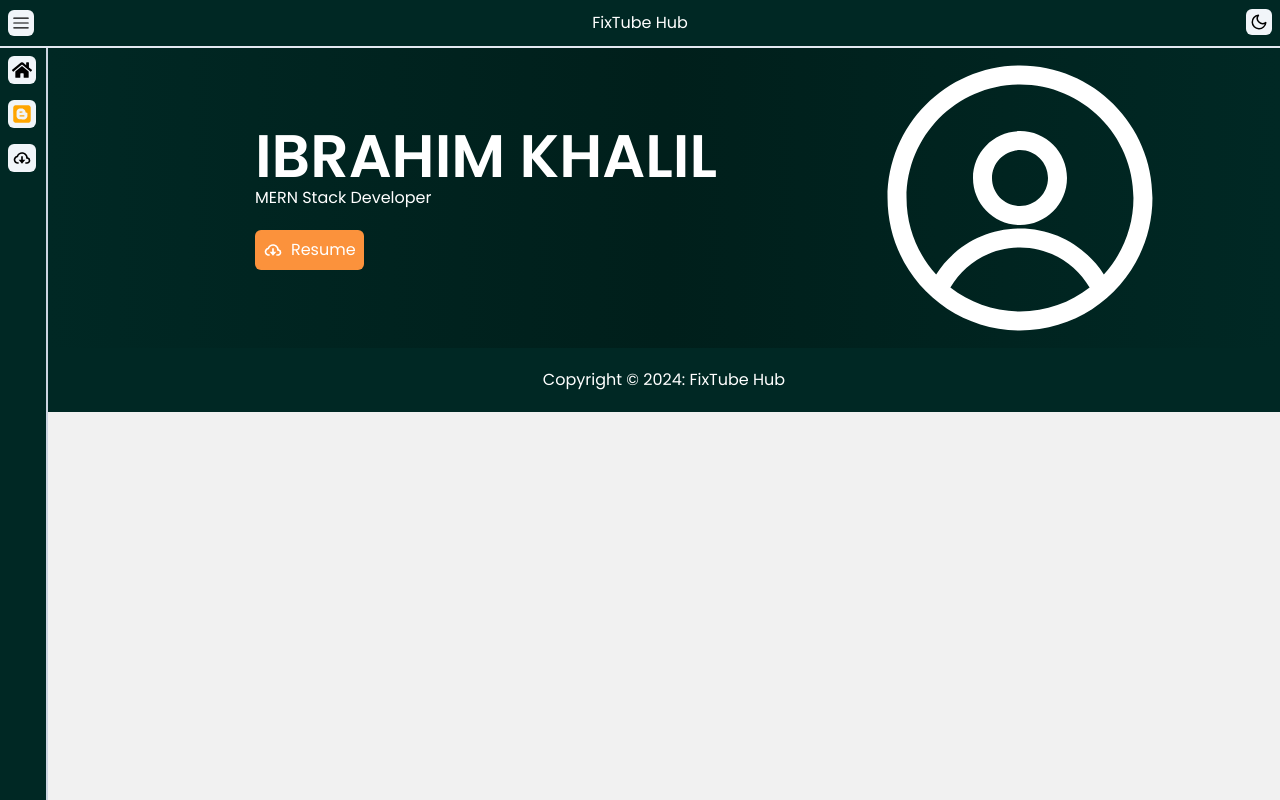
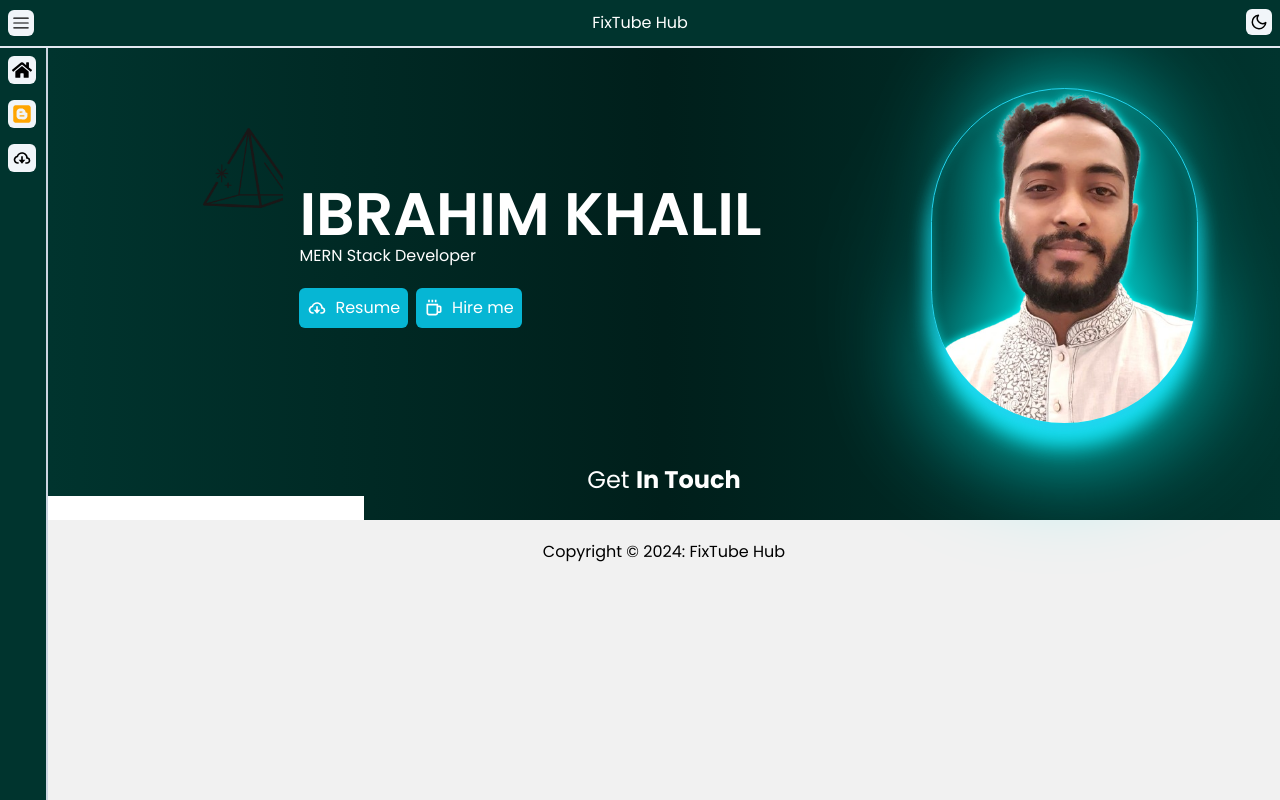
Before and after one commit to ibrahimk4111/ibrahim-khalil, a React (Vite) app: page / in a window 1280 px wide. Built offline with nearby package versions, Linux system fonts and the light colour scheme.

Commit message:
hero complete

```diff
--- a/src/App.css
+++ b/src/App.css
@@ -6,7 +6,7 @@
 }
 
 :root{
-    --darkModeBgColor: #002824;
+    --darkModeBgColor: #00342e;
     /* --darkModeBgColor: ; */
 }
 
--- a/src/components/Blogs/BlogComponents/BlogPosts.tsx
+++ b/src/components/Blogs/BlogComponents/BlogPosts.tsx
@@ -1,5 +1,5 @@
 import { BiSolidCommentDetail } from "react-icons/bi";
-import { FaThumbsUp } from "react-icons/fa";
+import { CiCalendarDate } from "react-icons/ci";
 
 interface propsType {
   post: {
@@ -16,7 +16,7 @@ const BlogPosts = ({ post }: propsType) => {
   return (
     <>
       <div className=" bg-white dark:bg-[#082f2b] rounded-md">
-        <div className=" h-52 lg:h-36 overflow-hidden rounded-t-md flex justify-center items-center ">
+        <div className=" h-52 lg:h-48 overflow-hidden rounded-t-md flex justify-center items-center ">
           <img
             src={post.img}
             alt=".."
@@ -24,9 +24,9 @@ const BlogPosts = ({ post }: propsType) => {
             className=" h-auto w-auto "
           />
         </div>
-        <div className="flex flex-col justify-between gap-1 p-3 ">
+        <div className="flex flex-col justify-between gap-3 p-3 ">
           <header>
-            <h1 className=" cursor-pointer text-base font-semibold underline underline-offset-4 hover:text-orange-500 ">
+            <h1 className=" cursor-pointer text-base font-medium underline underline-offset-4 hover:text-cyan-500 dark:text-white ">
               {post.blogHeader}
             </h1>
           </header>
@@ -38,18 +38,16 @@ const BlogPosts = ({ post }: propsType) => {
             </div>
           </main>
           <footer className=" flex justify-between items-center ">
-            <div className=" flex items-center gap-2 ">
-              <button className=" flex items-center gap-1 text-sm ">
-                <FaThumbsUp fill="green" size={20} />
-                <span className=" text-sm ">{post.likes}</span>
-              </button>
+            <div className=" ">
               <button className=" flex items-center gap-1">
                 <BiSolidCommentDetail fill="green" size={20} />
-                <span className=" text-sm ">{post.comment.length}</span>
+                <span className=" text-sm text-slate-400 hover:text-slate-500 dark:hover:text-slate-200 ">{post.comment.length} comments</span>
               </button>
             </div>
-            <div className=" text-slate-400 text-sm ">3M Read</div>
-            <div className=" text-slate-400 text-sm ">{post.date}</div>
+            <div className=" flex gap-1 items-center ">
+              <CiCalendarDate size={18} fill="green"/>
+              <span className=" text-sm text-slate-400">{post.date}</span>
+            </div>
           </footer>
         </div>
       </div>
--- a/src/components/Blogs/Blogs.tsx
+++ b/src/components/Blogs/Blogs.tsx
@@ -3,9 +3,9 @@ import BlogPosts from "./BlogComponents/BlogPosts";
 
 const Blogs = () => {
   return (
-    <div className=" w-full p-2 ">
+    <div className=" w-full p-2 dark:bg-gradient-to-l from-bgColorsInDark via-[#001f1b] to-bgColorsInDark ">
       {/* left side or news feed */}
-      <div className=" grid xl:grid-cols-5 lg:grid-cols-4 sm:grid-cols-2 grid-cols-1 gap-5 ">
+      <div className=" grid 2xl:grid-cols-6 xl:grid-cols-4 lg:grid-cols-3 sm:grid-cols-2 grid-cols-1 gap-2 ">
         {posts.map((post, index) => (
           <BlogPosts key={index} post={post} />
         ))}
--- a/src/components/Home/Home.tsx
+++ b/src/components/Home/Home.tsx
@@ -1,13 +1,15 @@
-import Hero from "./homeComponents/Hero"
+import GetInTouch from "./homeComponents/GetInTouch";
+import Hero from "./homeComponents/Hero";
 
 const Home = () => {
   return (
     <div>
-        <div>
-          <Hero />
-        </div>
+      <div className="dark:bg-gradient-to-l from-bgColorsInDark via-[#001f1b] to-bgColorsInDark">
+        <Hero />
+        <GetInTouch />
+      </div>
     </div>
-  )
-}
+  );
+};
 
-export default Home
+export default Home;
--- /dev/null
+++ b/src/components/Home/homeComponents/GetInTouch.tsx
@@ -0,0 +1,17 @@
+import React from 'react'
+
+const GetInTouch = () => {
+  return (
+    <div className=''>
+        <h1 className=' text-2xl text-center text-white '>Get <span className=' font-bold'>In Touch</span></h1>
+        <div>
+          <form action="submit" >
+            <input type=" text " placeholder='Your Name' className=' placeholder:text-white '/>
+          </form>
+        </div>
+        <div></div>
+    </div>
+  )
+}
+
+export default GetInTouch
--- a/src/components/Home/homeComponents/Hero.tsx
+++ b/src/components/Home/homeComponents/Hero.tsx
@@ -1,25 +1,41 @@
-import { BiCloudDownload } from "react-icons/bi";
-import { RxAvatar } from "react-icons/rx";
+import { BiCloudDownload, BiCoffee } from "react-icons/bi";
 
 const Hero = () => {
   return (
     <>
-      <div className=" bg-white dark:bg-gradient-to-l from-bgColorsInDark via-[#001f1b] to-bgColorsInDark dark:text-white">
-        <div className=" container grid grid-cols-12">
-          <div className=" sm:col-span-8 col-span-12 flex justify-center items-center">
-            <div>
-              <h1 className=" lg:text-6xl md:text-5xl text-3xl uppercase font-semibold">
+      <div className=" py-10 ">
+        <div className=" container grid grid-cols-12 gap-y-10">
+          <div className=" sm:col-span-9 col-span-12 flex justify-center items-center">
+            <div className=" relative ">
+              <img
+                src="./pyramid.png"
+                alt="pyramin.png"
+                className=" absolute -left-24 -top-14 h-20 w-20"
+              />
+              <h1 className=" lg:text-6xl md:text-5xl text-3xl uppercase font-semibold dark:text-white">
                 Ibrahim Khalil
               </h1>
-              <p>MERN Stack Developer</p>
-              <button className=" flex items-center gap-2 mt-5 bg-orange-400 p-2 rounded-md text-white hover:shadow hover:ring-1 ring-offset-1 ">
-                <BiCloudDownload size={20} />
-                <span>Resume</span>
-              </button>
+              <p className=" dark:text-white ">MERN Stack Developer</p>
+              <div className=" flex gap-2">
+                <button className=" flex items-center gap-2 mt-5 bg-slate-100 dark:bg-cyan-500 p-2 rounded-md hover:shadow hover:ring-1 ring-offset-1 dark:text-white hover:drop-shadow-glow">
+                  <BiCloudDownload size={20}  />
+                  <span>Resume</span>
+                </button>
+                <button className=" flex items-center gap-2 mt-5 bg-slate-100 dark:bg-cyan-500 p-2 rounded-md hover:shadow hover:ring-1 ring-offset-1 dark:text-white hover:drop-shadow-glow">
+                  <BiCoffee size={20} />
+                  <span>Hire me</span>
+                </button>
+              </div>
             </div>
           </div>
-          <div className=" sm:order-last order-first sm:col-span-4 col-span-12 flex justify-center items-center overflow-hidden">
-            <RxAvatar size={300} />
+          <div className=" sm:col-span-3 col-span-12 flex justify-center items-center dark:text-white sm:order-last order-first ">
+            <div className="h-60 sm:h-auto rounded-full border-cyan-400 border overflow-hidden shadow-xl shadow-cyan-400 dark:drop-shadow-glow ">
+              <img
+                src="./heroimg.png"
+                alt="..."
+                className=" w-auto h-auto max-h-full "
+              />
+            </div>
           </div>
         </div>
       </div>
--- a/src/components/LayOut/LayOut.tsx
+++ b/src/components/LayOut/LayOut.tsx
@@ -9,7 +9,7 @@ const LayOut = () => {
       <Navbar />
       <div className=" flex ">
         <Asidebar />
-        <div className=" w-full md:ml-12 dark:bg-bgColorsInDark dark:text-white">
+        <div className=" w-full md:ml-12 ">
           <Outlet />
           <Footer />
         </div>
--- a/tailwind.config.js
+++ b/tailwind.config.js
@@ -21,6 +21,12 @@ export default {
       colors: {
         bgColorsInDark: "var(--darkModeBgColor)",
       },
+      dropShadow: {
+        glow: [
+          "0px 0px 5px cyan",
+          "0 0px 55px cyan",
+        ],
+      },
     },
   },
   plugins: [],
```
Also changed, not shown: public/heroimg.png (added), public/pyramid.png (added).
